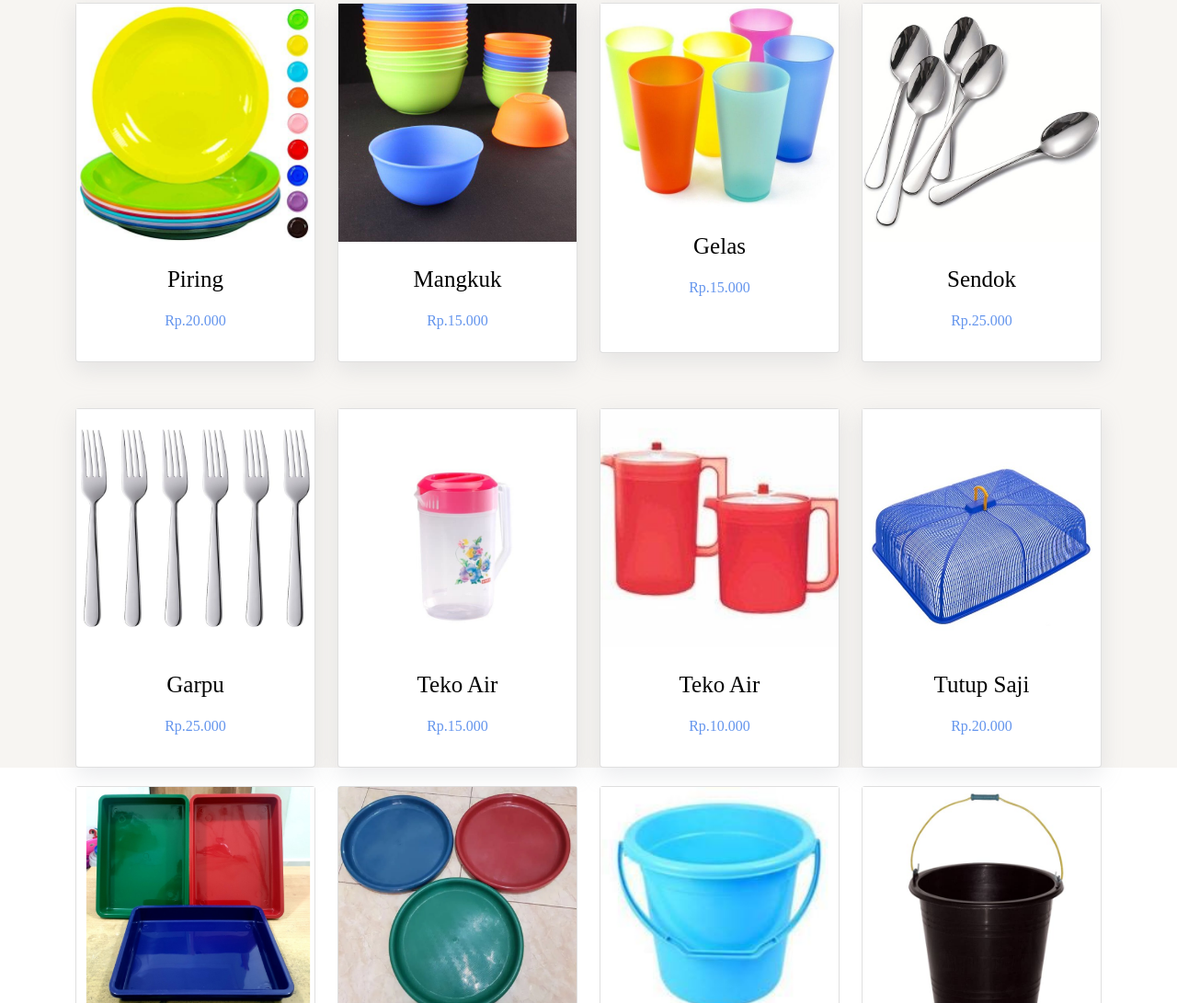
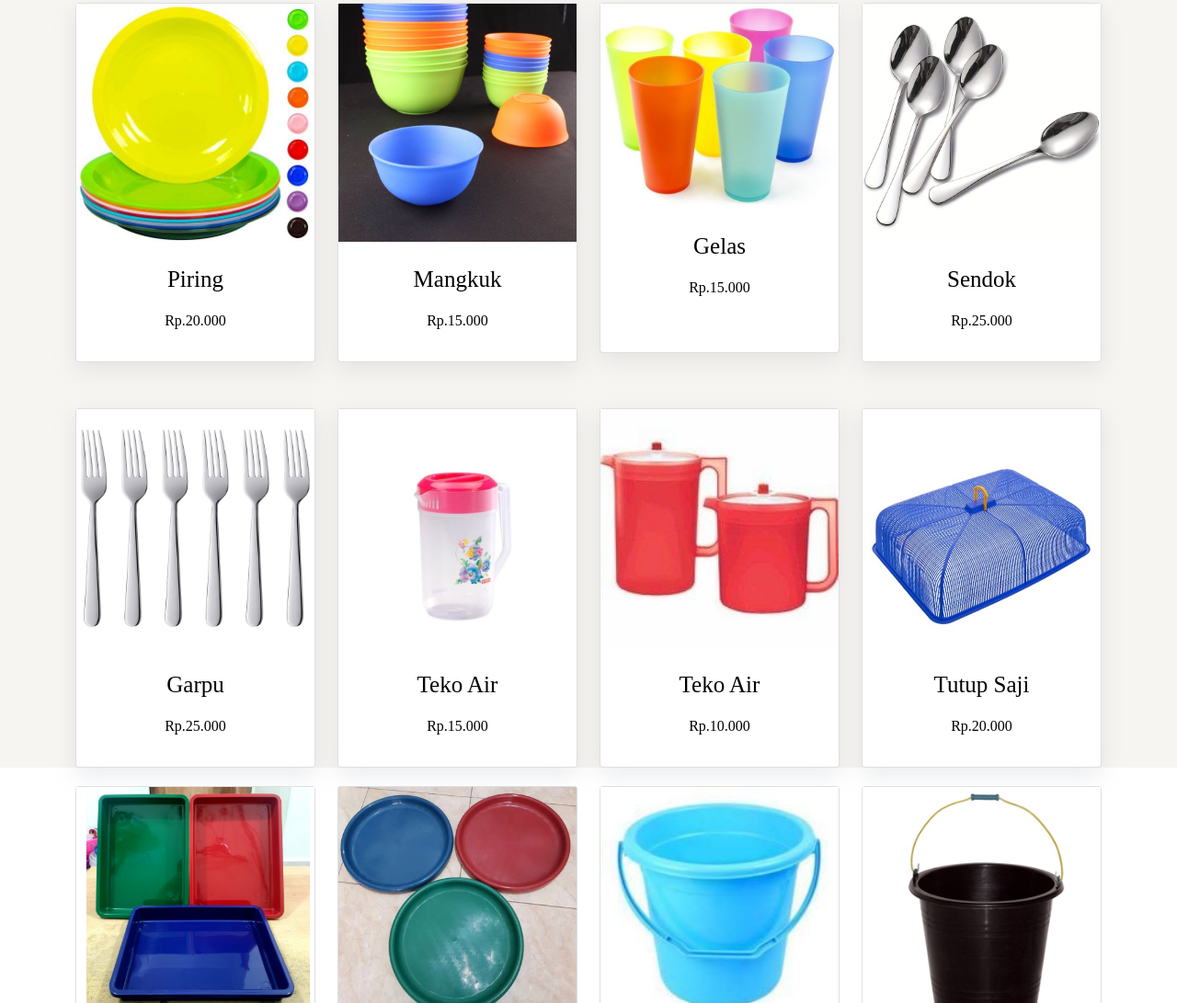
Before and after one commit to mapud12/Lancar-Jayaa, a plain HTML site: page index.html in a window 1280 px wide. Shown: the part 1640-2731 px from the top of the page at 92% size. Drawn offline with nearby package versions, Linux system fonts and the light colour scheme.

Commit message:
Update style.css

```diff
--- a/style.css
+++ b/style.css
@@ -187,7 +187,7 @@ html::-webkit-scrollbar{
 }
 .menu p{
   font-size: 16px;
-  color: cornflowerblue;
+  color: #000000;
   padding-top: 10px;
 }
 .menu p span{
```
